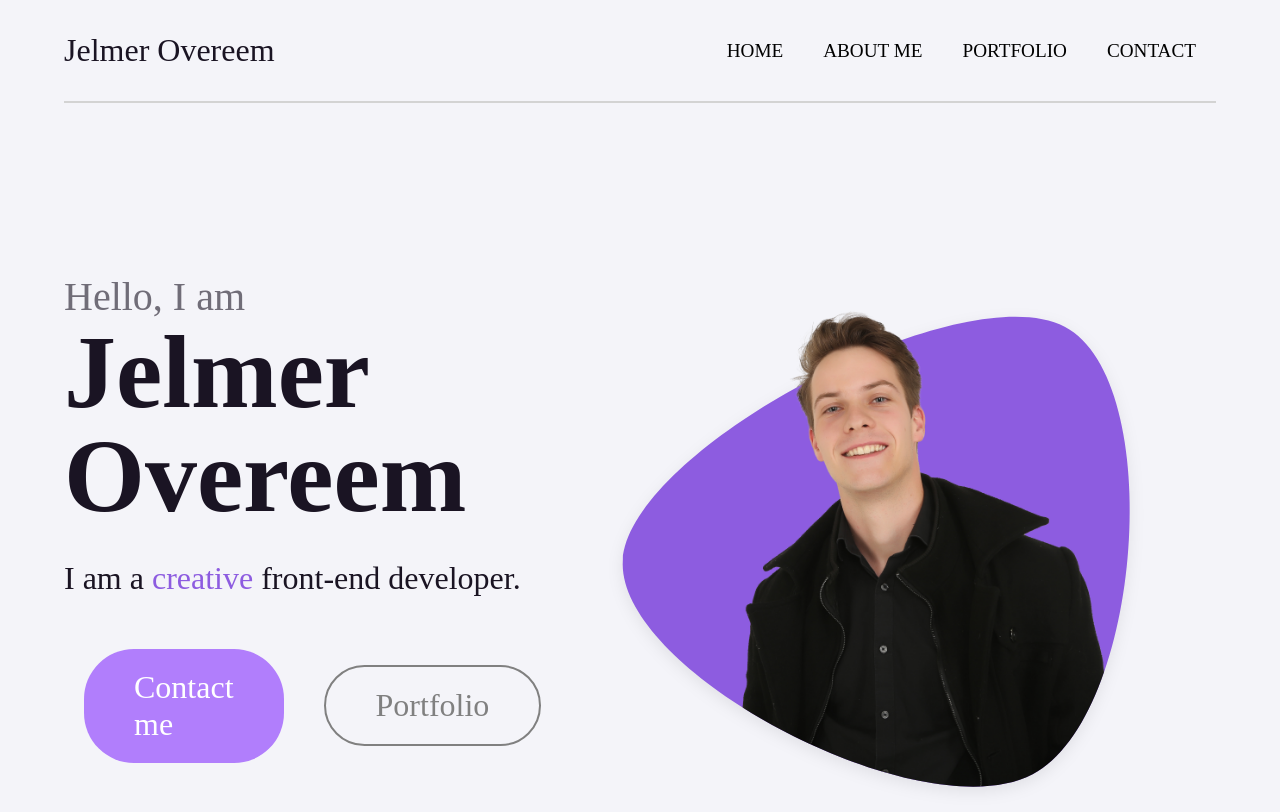
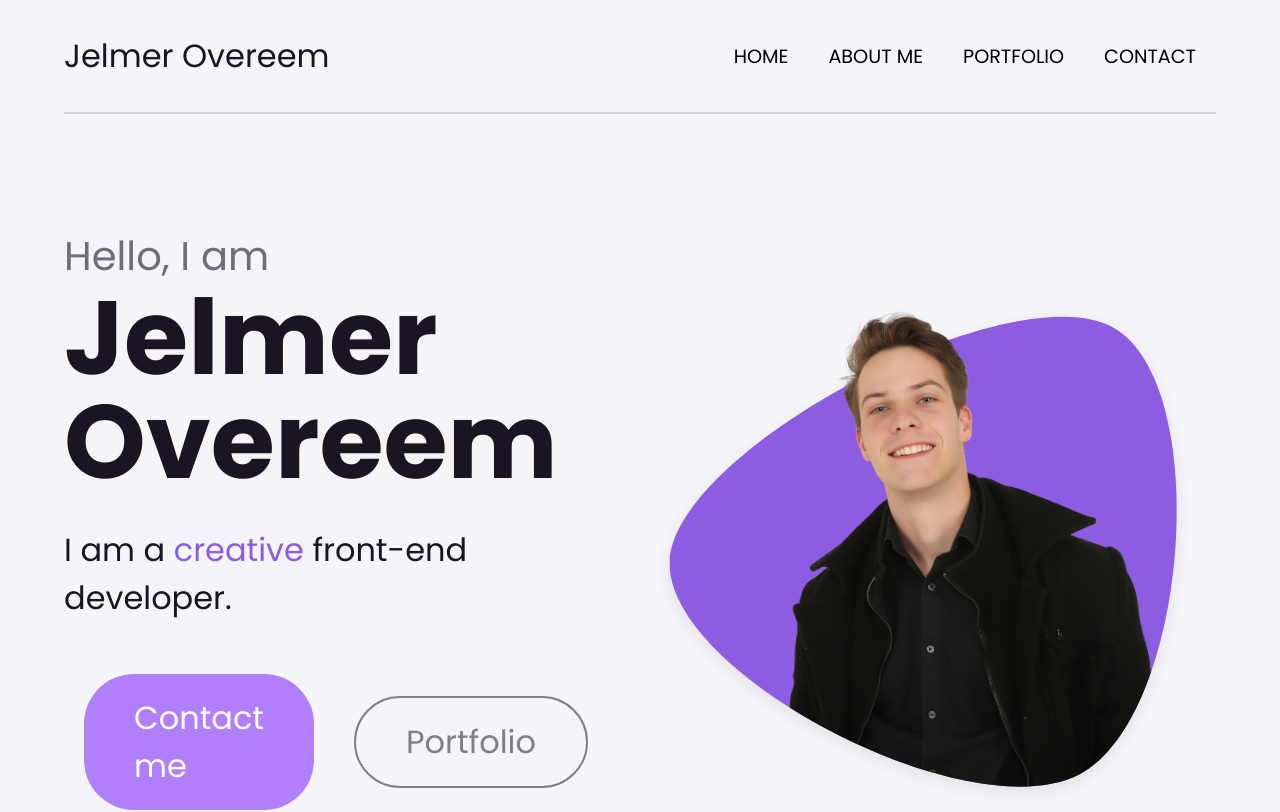
Before and after one commit to Jelmerovereem/front-end-portfolio, a React (Create React App) app: page / in a window 1280 px wide. Shown: the top 812 px of the page. Built offline with nearby package versions, Linux system fonts and the light colour scheme.

Commit message:
imported poppins into css to fix fonts not loading

```diff
--- a/src/App.css
+++ b/src/App.css
@@ -1,8 +1,11 @@
+@import url('https://fonts.googleapis.com/css2?family=Poppins:ital,wght@0,100;0,200;0,300;0,400;0,500;0,600;0,700;0,800;0,900;1,100;1,200;1,300;1,400;1,500;1,600;1,700;1,800;1,900&display=swap');
+
+
 * {
   scroll-behavior: smooth;
 }
 
 body {
-  font-family: 'poppins', 'sans-serif';
+  font-family: 'Poppins', sans-serif;
   margin:  0;
 }
```
